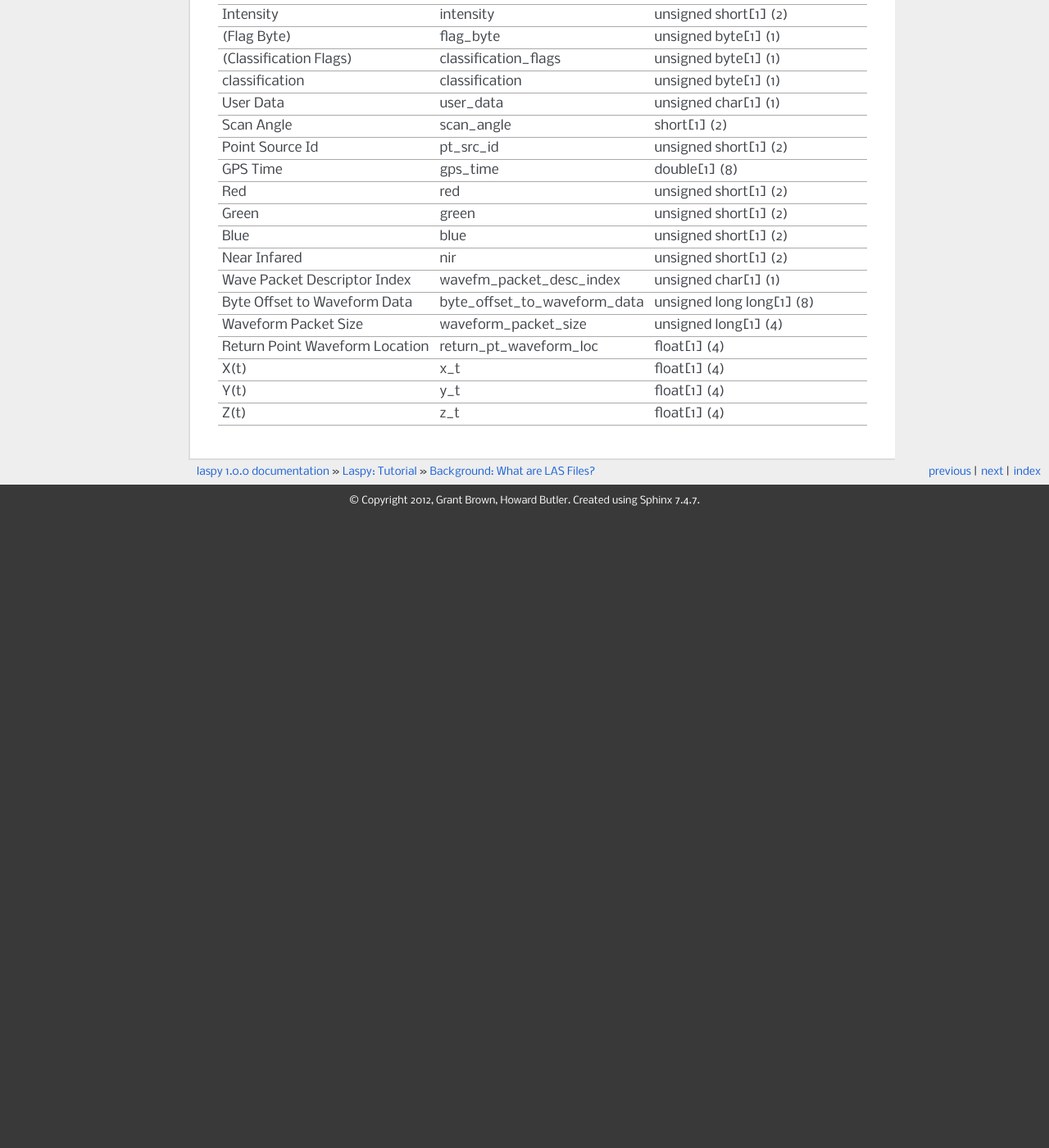
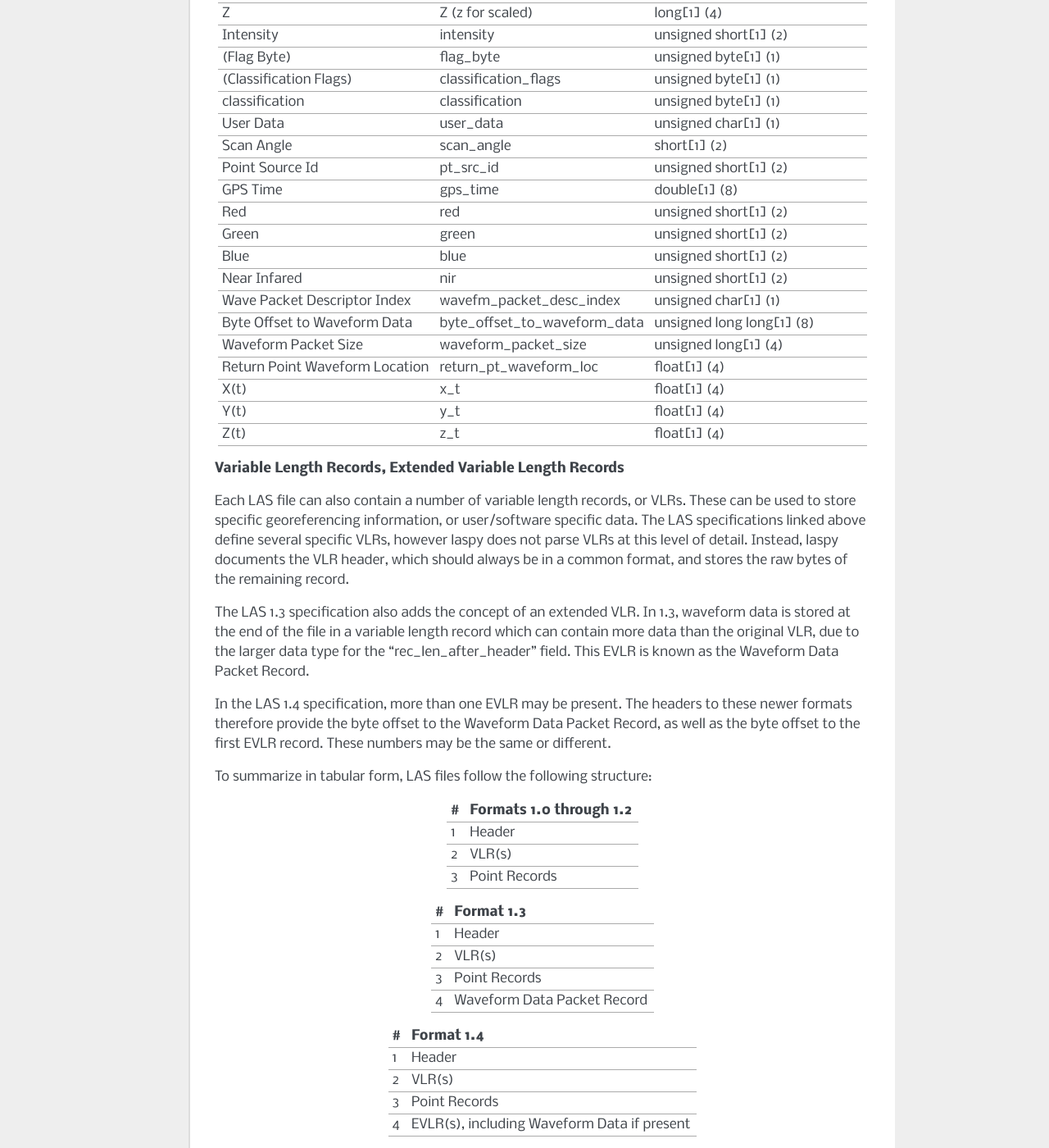
Before and after one commit to laspy/laspy, a Sphinx documentation site: the page built from doc/source/tut_background.rst, in a window 1280 px wide and 1400 px high, scrolled down 7992 px. Shown: the whole window at 82% size. Built offline with Sphinx 7.4.7, drawn with Linux system fonts in a browser that asks for light colours; formulas are drawn with MathJax 3; pages that are not in the unit, such as notebooks, are missing from menus; before the commit the page ends 8622 px from its top, so only the background shows below that; some of the changed text lies outside the part shown.

Commit message:
Documentation updates

```diff
--- a/doc/source/tut_background.rst
+++ b/doc/source/tut_background.rst
@@ -13,17 +13,23 @@ LAS files are binary files packed according to several specifications.
 
 laspy 1.0 supports LAS formats 1.0 to 1.2, and provides preliminary support for formats 1.3 and 1.4.
 
-http://www.asprs.org/a/society/committees/standards/asprs_las_format_v10.pdf
-http://www.asprs.org/a/society/committees/standards/asprs_las_format_v11.pdf
-http://www.asprs.org/a/society/committees/standards/asprs_las_format_v12.pdf
-http://www.asprs.org/a/society/committees/standards/LAS_1_3_r11.pdf
-http://www.asprs.org/a/society/committees/standards/LAS_1_4_r11.pdf
-There is also a version 1.4 specification, but support for it is not yet complete.
+=== ================================================================================
+
+1.0  http://www.asprs.org/a/society/committees/standards/asprs_las_format_v10.pdf
+1.1  http://www.asprs.org/a/society/committees/standards/asprs_las_format_v11.pdf
+1.2  http://www.asprs.org/a/society/committees/standards/asprs_las_format_v12.pdf
+1.3  http://www.asprs.org/a/society/committees/standards/LAS_1_3_r11.pdf
+1.4  http://www.asprs.org/a/society/committees/standards/LAS_1_4_r11.pdf
+
+=== ================================================================================
+
 
 .. note::
     If you have access to good version 1.3 or version 1.4 LAS files, or feedback on any
     of the features of laspy, shoot us an email:
     grant.brown73@gmail.com
+
+**LAS Headers**
 
 Much of the data required for laspy to know how to read the LAS file is present
 in the header, which laspy interacts with according to the pattern below. There are
@@ -32,7 +38,7 @@ the Day+Year fields into a python :obj:`datetime.datetime` object, and placing
 the X Y and Z scale and offset values together.
 
 
-**Version 1.0 - 1.2**
+**Header: Version 1.0 - 1.2**
 
 ===============================  ==============================  ==============================
  Field Name                       Laspy Abbreviation              File Format[number] (length)
@@ -63,13 +69,13 @@ the X Y and Z scale and offset values together.
  Min (X, Y, Z)                    min                             double[3] (24)
 ===============================  ==============================  ==============================
 
-**Version 1.3 (appended)**
+**Header: Version 1.3 (appended)**
 
 ===============================  ==============================  ==============================
  Start of waveform data record    start_waveform_data_rec         unsigned long long[1] (8)
 ===============================  ==============================  ==============================
 
-**Version 1.4 (appended)**
+**Header: Version 1.4 (appended)**
 
 ===============================  ==============================  ==============================
  Start of first EVLR              start_first_evlr                unsigned long long[1] (8)
@@ -106,7 +112,7 @@ while (mostly) avoiding backwards incompatability.
         generally neglected. We will therefore use the more recent *"User Data"* nomenclature.
 
 
-**Point Formats 0-5**
+**Sub-Byte Fields: Point Formats 0-5**
 
 There are two bytes per point record dedicated to sub-byte length fields, one called by laspy *flag_byte*
 and the other called *raw_classification*. These are detailed below, and are available from Laspy
@@ -136,7 +142,7 @@ in the same way as full size dimensions:
 ======================  ====================  ==============================
 
 
-**Point Formats 6-10**
+**Sub-Byte Fields: Point Formats 6-10**
 
 The new point formats introduced by LAS specification 1.4 shuffle the bit fields
 around a bit.
@@ -170,6 +176,8 @@ field, see the LAS specification. This dimension is accessable in laspy as simpl
 In files without the full byte classification, this property provides the 4 bit
 classification field which becomes "classification_flags" in 1.4.
 
+
+**Point Format Specifications**
 The five possible point formats are detailed below:
 
 *Point Format 0*
@@ -403,3 +411,83 @@ The five possible point formats are detailed below:
  Y(t)                             y_t                             float[1] (4)
  Z(t)                             z_t                             float[1] (4)
 ===============================  ==============================  ==============================
+
+**Variable Length Records, Extended Variable Length Records**
+
+Each LAS file can also contain a number of variable length records, or VLRs. These can
+be used to store specific georeferencing information, or user/software specific
+data. The LAS specifications linked above define several specific VLRs, however
+laspy does not parse VLRs at this level of detail. Instead, laspy documents the
+VLR header, which should always be in a common format, and stores the raw bytes of the
+remaining record.
+
+The LAS 1.3 specification also adds the concept of an extended VLR. In 1.3, waveform
+data is stored at the end of the file in a variable length record which can contain
+more data than the original VLR, due to the larger data type for the "rec_len_after_header" field.
+This EVLR is known as the Waveform Data Packet Record.
+
+In the LAS 1.4 specification, more than one EVLR may be present. The headers to these
+newer formats therefore provide the byte offset to the Waveform Data Packet Record,
+as well as the byte offset to the first EVLR record. These numbers may be the same
+or different.
+
+To summarize in tabular form, LAS files follow the following structure:
+
+
+== =========================
+ #  Formats 1.0 through 1.2
+== =========================
+ 1  Header
+ 2  VLR(s)
+ 3  Point Records
+== =========================
+
+\
+
+== =============================
+ #  Format 1.3
+== =============================
+ 1  Header
+ 2  VLR(s)
+ 3  Point Records
+ 4  Waveform Data Packet Record
+== =============================
+
+\
+
+== =============================================
+ #  Format 1.4
+== =============================================
+ 1  Header
+ 2  VLR(s)
+ 3  Point Records
+ 4  EVLR(s), including Waveform Data if present
+== =============================================
+
+\
+
+:obj:`laspy.header.VLR` Attributes:
+
+======================  ===============  ======================
+ Name                    Format in File   Length
+======================  ===============  ======================
+reserved                Unsigned Short    2
+user_id                 Character         16
+record_id               Unsigned Short    2
+rec_len_after_header    Unsigned Short    2
+description             Character         32
+VLR_body                Raw Bytes         rec_len_after_header
+======================  ===============  ======================
+
+:obj:`laspy.header.EVLR` Attributes:
+
+======================  ==================  ======================
+ Name                    Format in File      Length
+======================  ==================  ======================
+reserved                Unsigned Short       2
+user_id                 Character            16
+record_id               Unsigned Short       2
+rec_len_after_header    Unsigned LongLong    8
+description             Character            32
+VLR_body                Raw Bytes            rec_len_after_header
+======================  ==================  ======================
```
